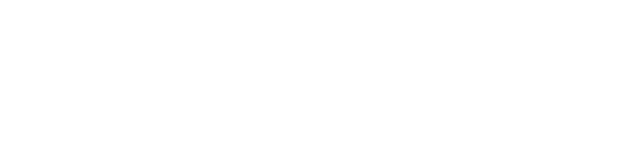
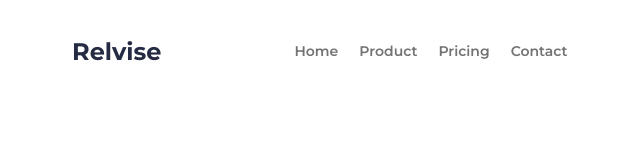
Before and after one commit to Umidjon-Frontend/relvise-web-site, a plain HTML site: page index.html in a window 1280 px wide. Shown: the whole page, without its empty margins (45-685 px from the left). Drawn offline with Linux system fonts and the light colour scheme.

Commit message:
header section

```diff
--- a/css/style.css
+++ b/css/style.css
@@ -27,14 +27,89 @@ h6 {
     font-weight: inherit;
     font-size: inherit;
 }
-html,body{
+html,
+body {
     height: 100%;
     line-height: 1;
-    font-size: 16px;
-    color: #000;
+    font-size: 14px;
+    color: #252b42;
+    font-weight: 500;
     font-family: Montserrat, sans-serif;
 }
-.wrapper{
+/* ---WRAPPER----------------------------------------------------------------------------------------------- */
+.wrapper {
     min-height: 100%;
     overflow: hidden;
+    display: flex;
+    flex-direction: column;
 }
+/* ---CONTAINER----------------------------------------------------------------------------------------------- */
+._container {
+    max-width: 1046px;
+    padding: 0 15px;
+    margin: 0 auto;
+    box-sizing: content-box;
+}
+/* ---HEADER----------------------------------------------------------------------------------------------- */
+.header {
+    position: absolute;
+    width: 100%;
+    left: 0;
+    top: 0;
+    z-index: 50;
+}
+.header__container {
+    display: flex;
+    min-height: 104px;
+    align-items: center;
+}
+@media (max-width: 479px) {
+    .header__container {
+        min-height: 70px;
+    }
+}
+.header__logo {
+    font-size: 24px;
+    font-weight: 700;
+    color: inherit;
+}
+.header__menu {
+    margin: 0px 0px 0px 133px;
+}
+@media (max-width: 992px) {
+    .header__menu {
+        margin: 0px 0px 0px 80px;
+    }
+}
+@media (max-width: 767px) {
+    .header__menu {
+        margin: 0px 0px 0px 40px;
+    }
+}
+@media (max-width: 479px) {
+    .header__menu {
+        margin: 0px 0px 0px 20px;
+    }
+}
+.menu {
+    padding: 5px 0;
+}
+.menu__list {
+    display: flex;
+    flex-wrap: wrap;
+}
+.menu__item {
+}
+.menu__item:not(:last-child) {
+    margin: 0px 21px 0px 0px;
+}
+.menu__link {
+    color: #737373;
+    font-weight: 600;
+    line-height: calc(24 / 14 * 100%);
+}
+@media (max-width: 479px) {
+    menu__link {
+        font-size: 18px;
+    }
+}
--- a/index.html
+++ b/index.html
@@ -10,7 +10,29 @@
 </head>
 <body>
     <div class="wrapper">
-
+        <header class="header">
+            <div class="header__container _container">
+                <a href="" class="header__logo">
+                    Relvise
+                </a>
+                <nav class="header__menu menu">
+                    <ul class="menu__list">
+                        <li class="menu__item">
+                            <a href="" class="menu__link">Home</a>
+                        </li>
+                        <li class="menu__item">
+                            <a href="" class="menu__link">Product</a>
+                        </li>
+                        <li class="menu__item">
+                            <a href="" class="menu__link">Pricing</a>
+                        </li>
+                        <li class="menu__item">
+                            <a href="" class="menu__link">Contact</a>
+                        </li>
+                    </ul>
+                </nav>
+            </div>
+        </header>
     </div>
     <script src="js/script.js"></script>
 </body>
```
